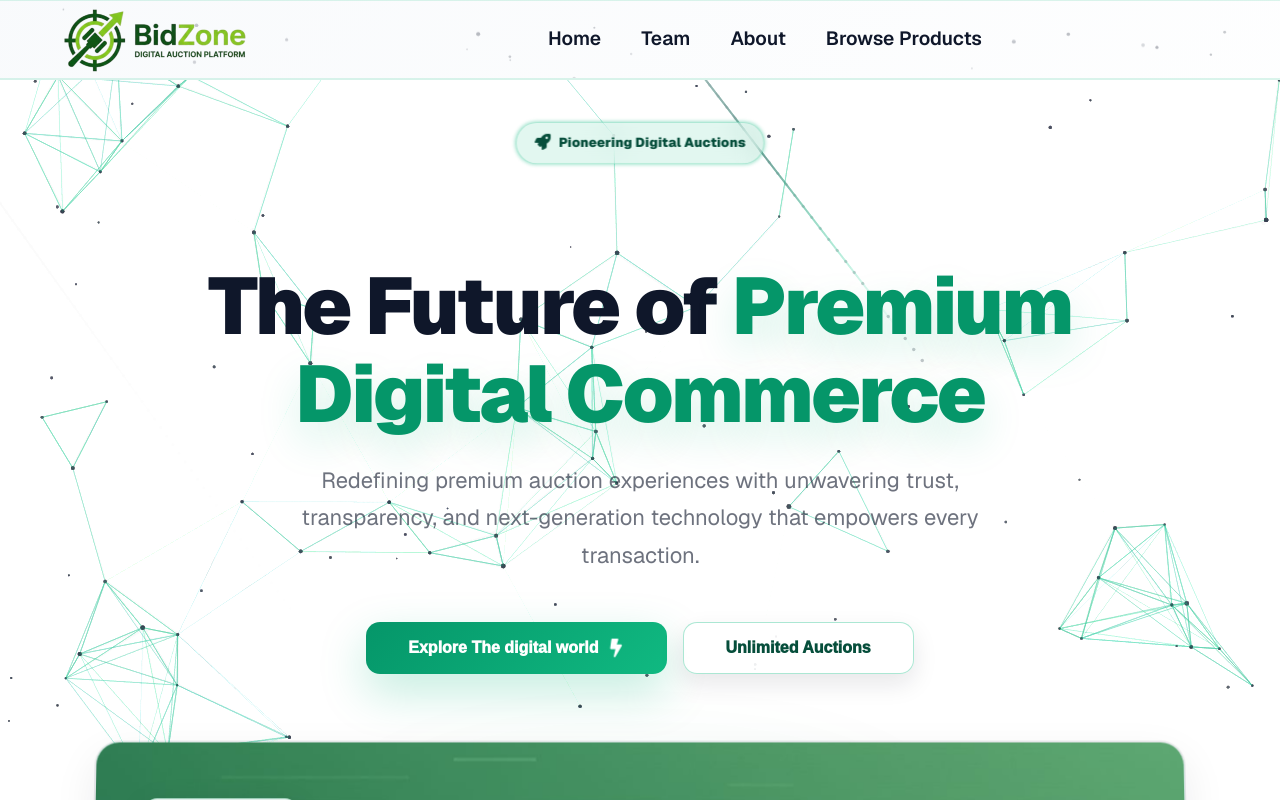
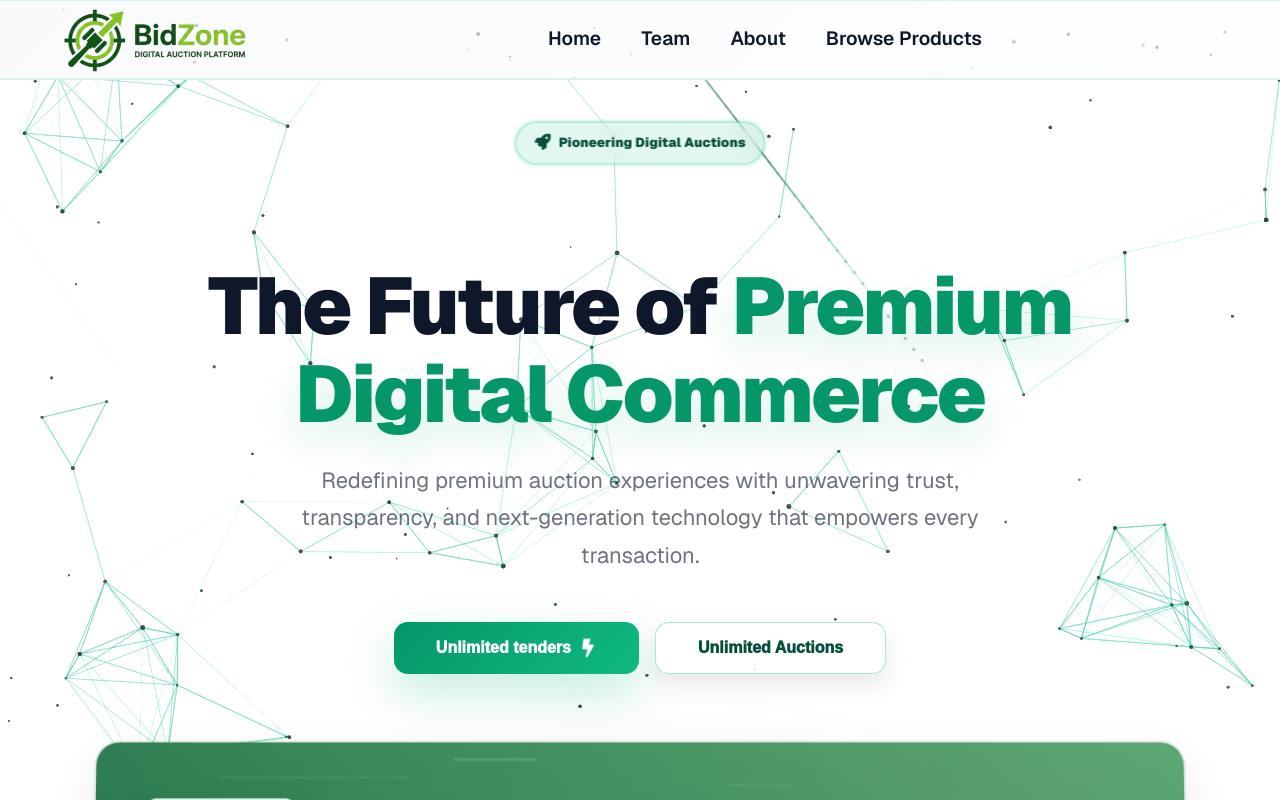
Before and after one commit to Nextjs-team-A/digital-auction-platform, a Next.js app: page /about in a window 1280 px wide. Shown: the top 800 px of the page. Built offline with nearby package versions, Linux system fonts and the light colour scheme; no server answers; what node-cron would draw is missing.

Commit message:
fix the buttons

```diff
--- a/src/app/about/AboutPage.tsx
+++ b/src/app/about/AboutPage.tsx
@@ -508,7 +508,7 @@ const AboutPage: FC = () => {
 
               <div className={styles.heroButtons}>
                 <button className={styles.primaryButton}>
-                  Explore The digital world
+                  Unlimited tenders
                   <FaBolt className={styles.buttonIcon} />
                 </button>
                 <button className={styles.secondaryButton}>
--- a/src/app/about/AboutStyle.module.css
+++ b/src/app/about/AboutStyle.module.css
@@ -261,8 +261,7 @@
   font-size: 1rem;
   font-weight: 950;
   border-radius: 14px;
-  cursor: pointer;
-  transition: all 0.3s cubic-bezier(0.4, 0, 0.2, 1);
+  cursor: default;
   border: none;
   position: relative;
   overflow: hidden;
@@ -274,44 +273,12 @@
   box-shadow: 0 18px 46px rgba(16, 185, 129, 0.25);
 }
 
-.primaryButton::before {
-  content: "";
-  position: absolute;
-  top: 0;
-  left: -100%;
-  width: 100%;
-  height: 100%;
-  background: linear-gradient(
-    90deg,
-    transparent,
-    rgba(255, 255, 255, 0.3),
-    transparent
-  );
-  transition: left 0.5s;
-}
-
-.primaryButton:hover::before {
-  left: 100%;
-}
-
-.primaryButton:hover {
-  transform: translateY(-3px);
-  box-shadow: 0 26px 64px rgba(16, 185, 129, 0.32);
-}
-
 .secondaryButton {
   background: rgba(255, 255, 255, 0.9);
   border: 1.5px solid rgba(16, 185, 129, 0.35);
   color: #064e3b;
   backdrop-filter: blur(10px);
   box-shadow: 0 10px 24px rgba(15, 23, 42, 0.1);
-}
-
-.secondaryButton:hover {
-  background: #ffffff;
-  border-color: rgba(5, 150, 105, 0.55);
-  transform: translateY(-3px);
-  box-shadow: 0 10px 30px rgba(16, 185, 129, 0.2);
 }
 
 .buttonIcon {
```
